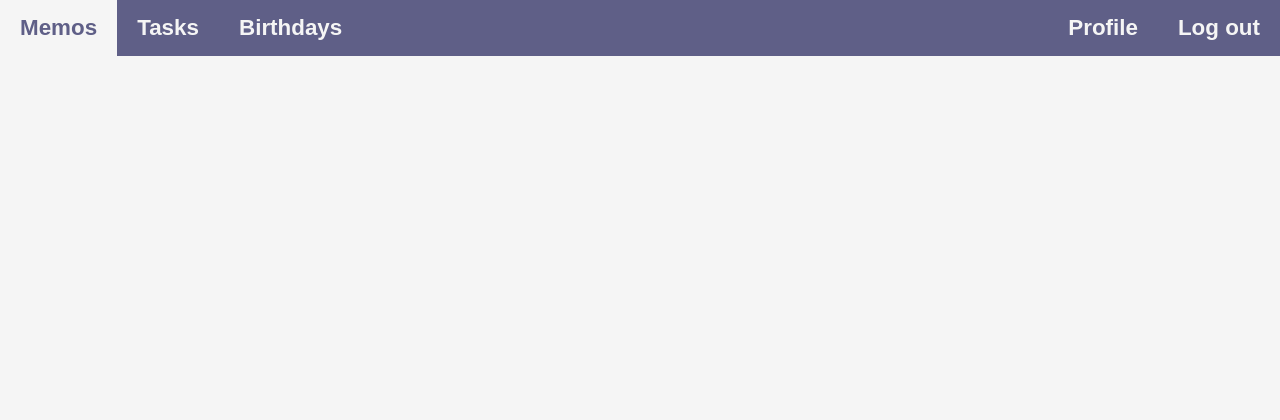
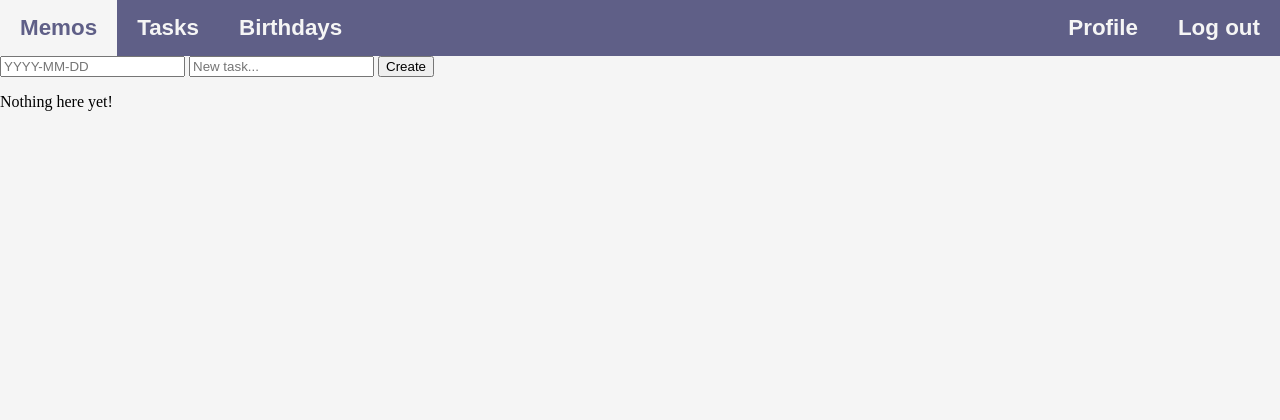
Before and after one commit to Ithalos/cs50, a Flask app: page /tasks in a window 1280 px wide. Shown: the top 420 px of the page. Run offline with Flask 2, Linux system fonts and the light colour scheme; the visitor is signed in with stand-in values (Sample User, id 1); some libraries are stand-ins or nearby versions.

Commit message:
Update tasks.html functionality

```diff
--- a/final-project/templates/tasks.html
+++ b/final-project/templates/tasks.html
@@ -3,3 +3,33 @@
 {% block title %}
     Tasks
 {% endblock %}
+
+{% block body %}
+
+    <div class="create_task">
+        <form action="{{ url_for("create_task") }}" method="post" autocomplete="off">
+            <input type="text" name="task_date" placeholder="YYYY-MM-DD" />
+            <input type="text" name="task_text" placeholder="New task..." />
+            <input type="submit" value="Create" />
+        </form>
+    </div>
+
+    <div class="tasks">
+        {% if tasks %}
+            <ul class="task-list">
+                {% for task in tasks %}
+                    <li>
+                        <form action="{{ url_for("remove_task") }}" method="post">
+                            <input type="hidden" name="task_id" value="{{ task.id }}" />
+                            <p>{{ task.date }}||{{ task.text }}</p>
+                            <input type="submit" value="Remove" />
+                        </form>
+                    </li>
+                {% endfor %}
+            </ul>
+        {% else %}
+            <p>Nothing here yet!</p>
+        {% endif %}
+    </div>
+
+{% endblock %}
```
